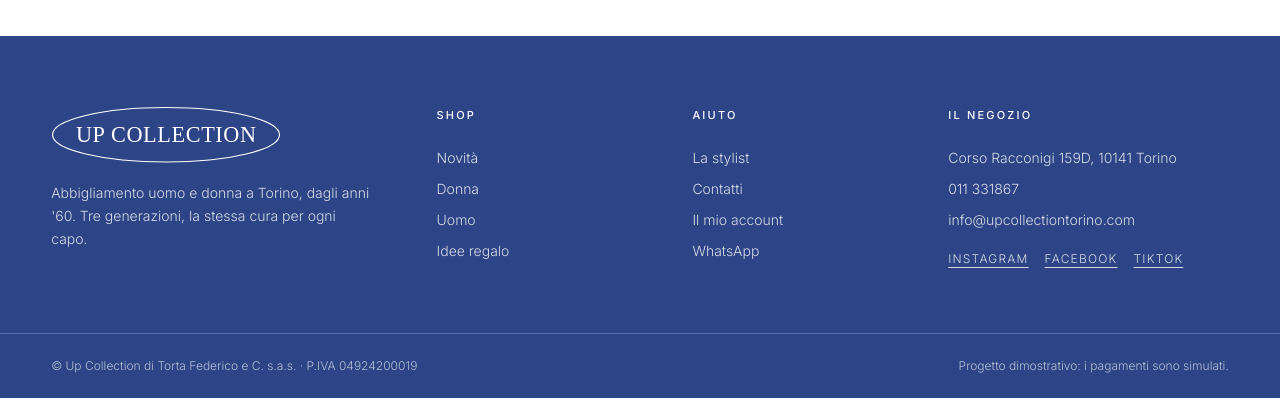
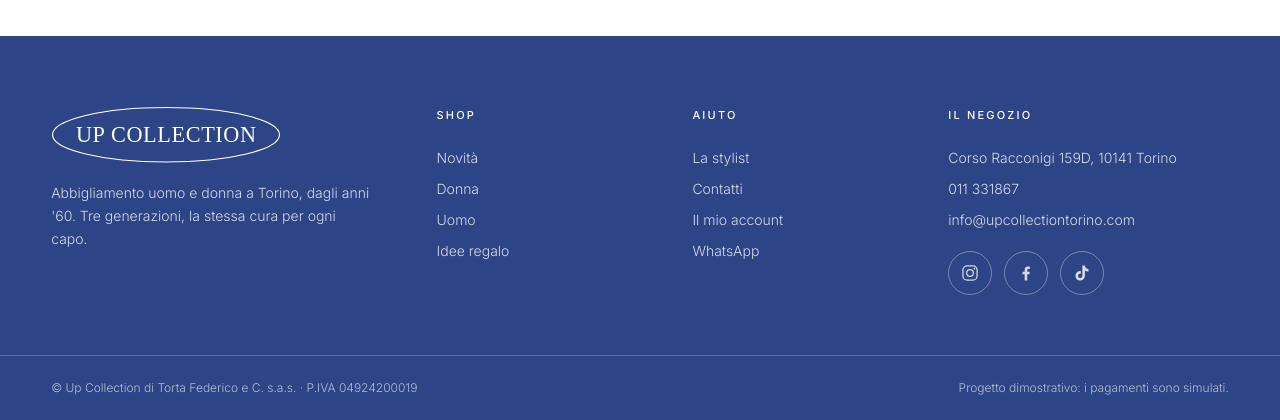
Before and after one commit to ericatorta/upcollection-shop, a Flask app: page /login?next=/admin in a window 1280 px wide. Shown: the part 1119-1539 px from the top of the page. Before the commit the page ends 1517 px from the top, so only its background shows below. Run offline with Flask 3, Linux system fonts and the light colour scheme.

Commit message:
Footer: icone Instagram, Facebook, TikTok

```diff
--- a/static/css/style.css
+++ b/static/css/style.css
@@ -345,8 +345,10 @@ p { margin: 0 0 1em; }
 .piede a:hover { color: #fff; }
 .piede__logo { width: 230px; max-width: 100%; color: #fff; margin-bottom: 18px; }
 .piede__marchio p:last-child { max-width: 320px; }
-.social { display: flex; gap: 16px; margin-top: 10px; }
-.social a { font-size: 12px; letter-spacing: .1em; text-transform: uppercase; text-decoration: underline; text-underline-offset: 4px; }
+.social { display: flex; gap: 12px; margin-top: 16px; }
+.social a { display: grid; place-items: center; width: 44px; height: 44px; padding: 0; border: 1px solid rgba(255, 255, 255, .35); border-radius: 50%; transition: background var(--veloce), color var(--veloce), transform var(--veloce); }
+.social a:hover { background: #fff; color: var(--blu); transform: translateY(-2px); }
+.social svg { width: 20px; height: 20px; }
 .piede__fondo { display: flex; flex-wrap: wrap; justify-content: space-between; gap: 10px; margin-top: 60px; padding-block: 22px; border-top: 1px solid rgba(255, 255, 255, .2); font-size: 12px; color: rgba(255, 255, 255, .65); }
 
 /* ---------- catalogo ---------- */
--- a/templates/base.html
+++ b/templates/base.html
@@ -151,9 +151,15 @@
         <a href="tel:+39{{ negozio.telefono|replace(' ', '') }}">{{ negozio.telefono }}</a>
         <a href="mailto:{{ negozio.email }}">{{ negozio.email }}</a>
         <div class="social">
-          <a href="{{ negozio.instagram }}" target="_blank" rel="noopener">Instagram</a>
-          <a href="{{ negozio.facebook }}" target="_blank" rel="noopener">Facebook</a>
-          <a href="{{ negozio.tiktok }}" target="_blank" rel="noopener">TikTok</a>
+          <a href="{{ negozio.instagram }}" target="_blank" rel="noopener" aria-label="Instagram">
+            <svg viewBox="0 0 24 24"><rect x="3.5" y="3.5" width="17" height="17" rx="5" fill="none" stroke="currentColor" stroke-width="1.5"/><circle cx="12" cy="12" r="4" fill="none" stroke="currentColor" stroke-width="1.5"/><circle cx="17.3" cy="6.7" r="1.1" fill="currentColor"/></svg>
+          </a>
+          <a href="{{ negozio.facebook }}" target="_blank" rel="noopener" aria-label="Facebook">
+            <svg viewBox="0 0 24 24"><path d="M13.5 21v-7.5h2.6l.4-3h-3V8.6c0-.9.3-1.5 1.5-1.5h1.6V4.4c-.3 0-1.2-.1-2.3-.1-2.3 0-3.9 1.4-3.9 4v2.2H7.8v3h2.6V21h3.1z" fill="currentColor"/></svg>
+          </a>
+          <a href="{{ negozio.tiktok }}" target="_blank" rel="noopener" aria-label="TikTok">
+            <svg viewBox="0 0 24 24"><path d="M16.6 5.8A4.3 4.3 0 0 1 15.5 3h-3.1v12.4a2.6 2.6 0 1 1-2.6-2.6c.3 0 .5 0 .8.1V9.7a5.7 5.7 0 1 0 4.9 5.7V9.1a7.4 7.4 0 0 0 4.3 1.4V7.4a4.3 4.3 0 0 1-3.2-1.6z" fill="currentColor"/></svg>
+          </a>
         </div>
       </div>
     </div>
```
